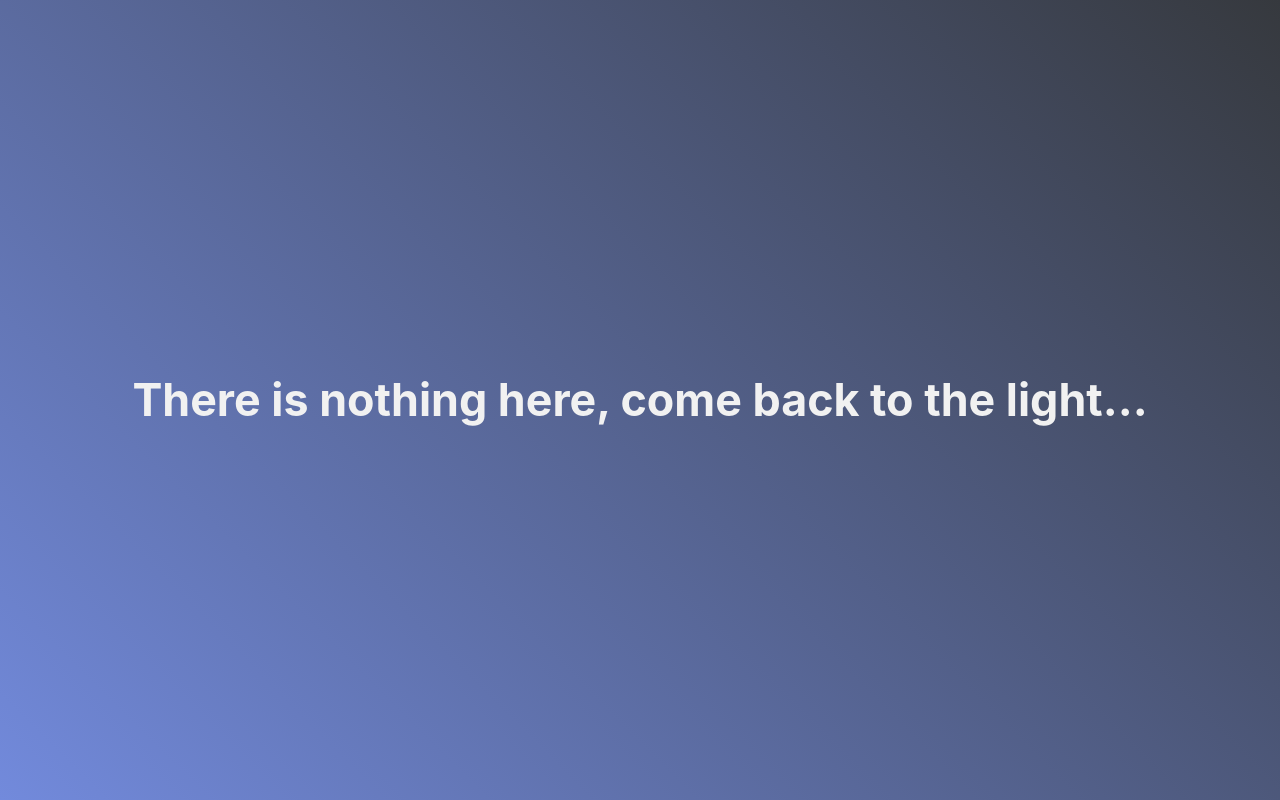
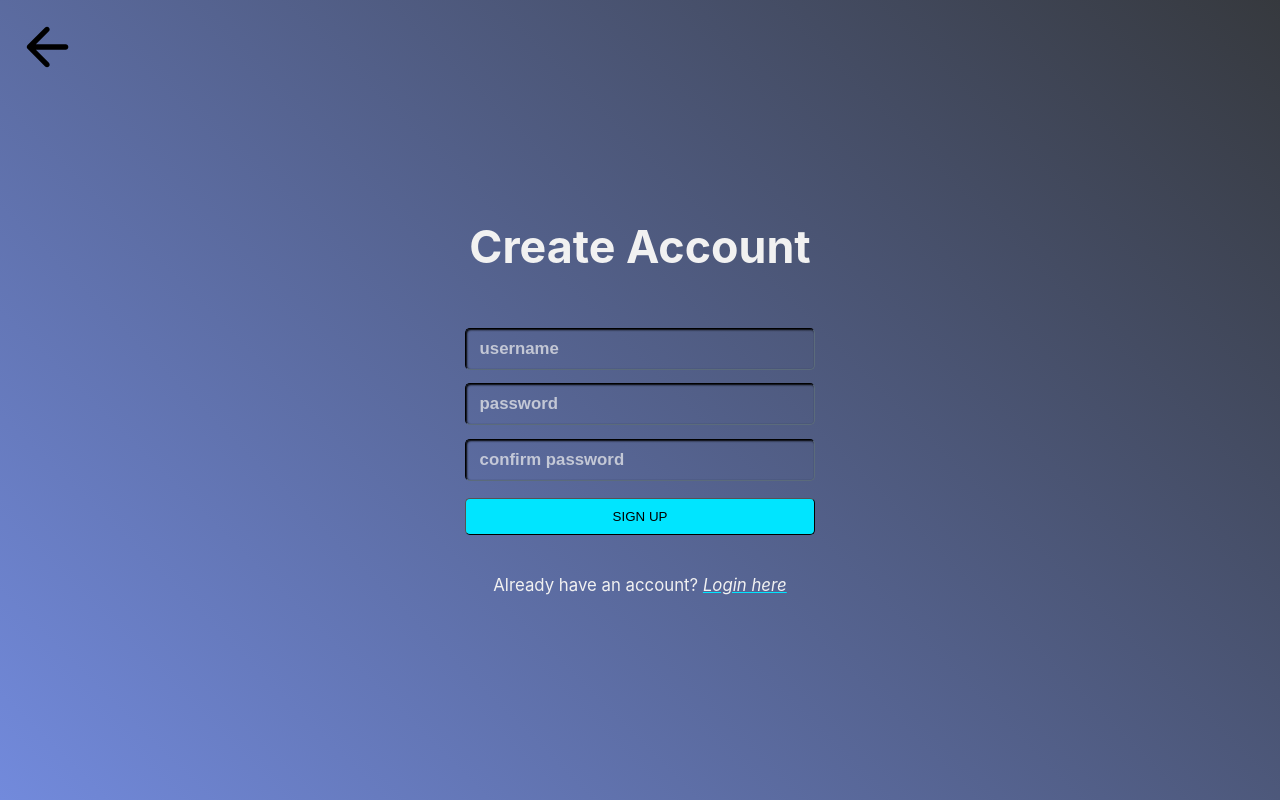
Before and after one commit to niems/Whisper-chat, a React (Create React App) app: page /whisper-chat/create-account in a window 1280 px wide. Built offline with nearby package versions, Linux system fonts and the light colour scheme.

Commit message:
gh-pages fix: updated the production build specification in the wrong place...Reverted back to previous urlContext setup and updated production build in App.js

```diff
--- a/src/App.js
+++ b/src/App.js
@@ -102,8 +102,8 @@ class App extends Component {
 }
 
 function AppContext(props) {
-  const production = false; // updates the url path based on if site is live
-  const basePath = production ? "/Whisper-chat/" : "/";
+  const production = true; // updates the url path based on if site is live
+  const basePath = production ? "/whisper-chat/" : "/";
 
   return (
     <UrlContext.Provider
--- a/src/components/urlContext/urlContext.js
+++ b/src/components/urlContext/urlContext.js
@@ -1,10 +1,8 @@
 import React from 'react';
 
-
-const isProductionBuild = true; // path MUST be updated if it's the production build because of how it's hosted
 const UrlContext = React.createContext({
-  production: isProductionBuild,
-  basePath: isProductionBuild ? '/whisper-chat' : ''
+  production: false,
+  basePath: ''
 });
 
 export default UrlContext;
```
